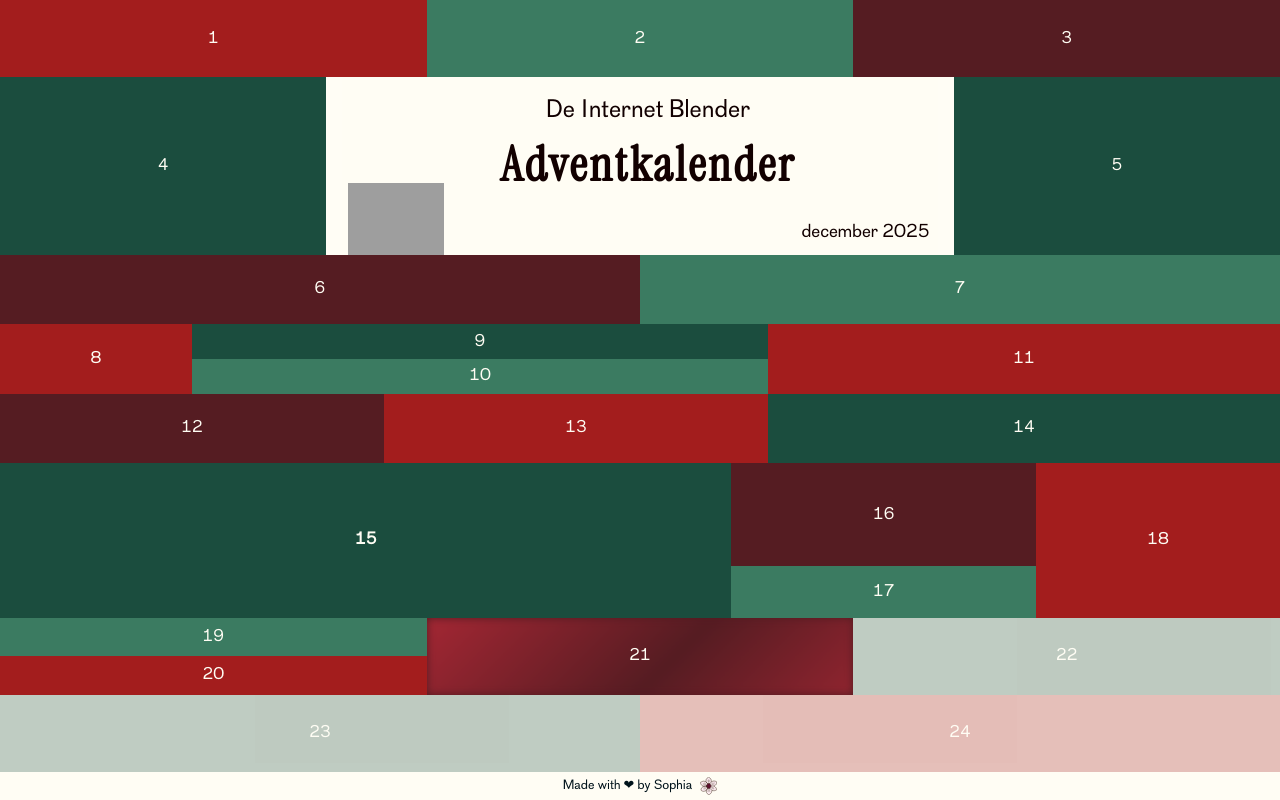
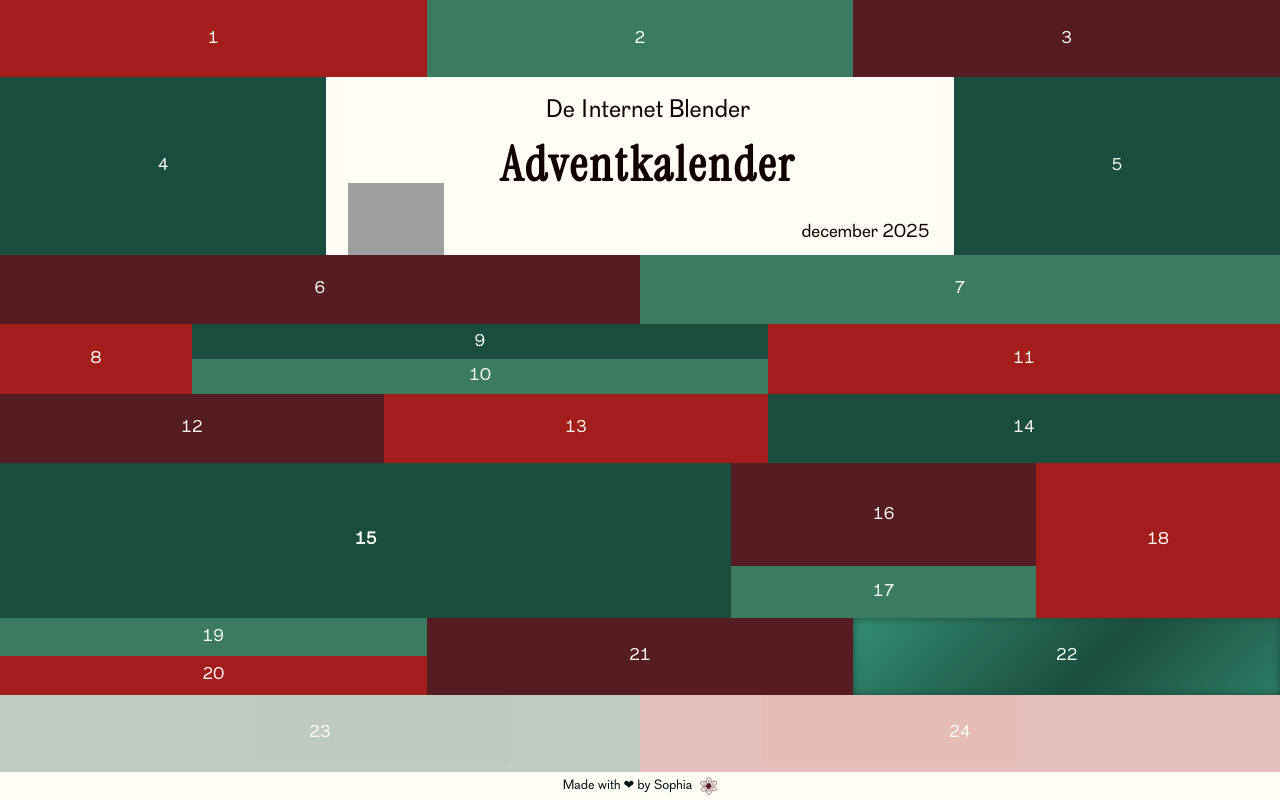
Before and after one commit to sophiavl/portfolio2025, a Nuxt app: page /adventkalender in a window 1280 px wide. Built offline with nearby package versions, Linux system fonts and the light colour scheme; grey boxes are pictures that could not be loaded.

Commit message:
22 decembere

```diff
--- a/pages/adventkalender.vue
+++ b/pages/adventkalender.vue
@@ -203,7 +203,7 @@
             <p>20</p>
           </button>
         </div>
-        <button :disabled="unlockedDay < 21" id="glow-on-hover" @click="openOverlay(dayData[20])" :class="[
+        <button :disabled="unlockedDay < 21" @click="openOverlay(dayData[20])" :class="[
           'h-full w-1/3 flex justify-center items-center text-xl ',
           unlockedDay >= 21
             ? 'bg-[#551C22]'
@@ -211,7 +211,7 @@
         ]">
           <p>21</p>
         </button>
-        <button :disabled="unlockedDay < 22" @click="openOverlay(dayData[21])" :class="[
+        <button :disabled="unlockedDay < 22" id="glow-on-hover" @click="openOverlay(dayData[21])" :class="[
           'h-full w-1/3 flex justify-center items-center text-xl ',
           unlockedDay >= 22
             ? 'bg-[#1B4D3E]'
@@ -266,7 +266,7 @@ function openOverlay(dayObject) {
   src.value = dayObject.src
 }
 const overlay = ref(false);
-const unlockedDay = ref(21);
+const unlockedDay = ref(22);
 const mounted = ref(false);
 
 onMounted(() => {
@@ -444,8 +444,10 @@ const dayData = [
   {
     day: 22,
     date: "22 december",
-    text: "Tekst dag 3...",
-    link: "https://example.com",
+    text: "Ik denk dat veel mensen deze website al kennen, maar hij is het zeker waard om hier tussen te zetten. De maker van deze website is een surfer die leeft van vrijwillige bijdrage en hiervan speciaalbiertjes koopt. Ondertussen houdt hij deze website bij waar je je email in kunt voeren om te zien of deze is betrokken bij een datalek.<br><br><br>",
+    link: "https://haveibeenpwned.com/",
+    vakje: "deur",
+    height: "13rem"
   },
   {
     day: 23,
@@ -482,12 +484,12 @@ const dayData = [
   height: 100%;
 
   background: linear-gradient(-45deg,
-      #551C22,
-      #c22b3a,
-      #551C22,
-      #c22b3a,
-      #551C22,
-      #c22b3a);
+      #1B4D3E,
+      #3ca888,
+      #1B4D3E,
+      #3ca888,
+      #1B4D3E,
+      #3ca888);
   background-size: 400% 400%;
   animation: gradient 5s ease infinite reverse;
   filter: blur(4px);
```
